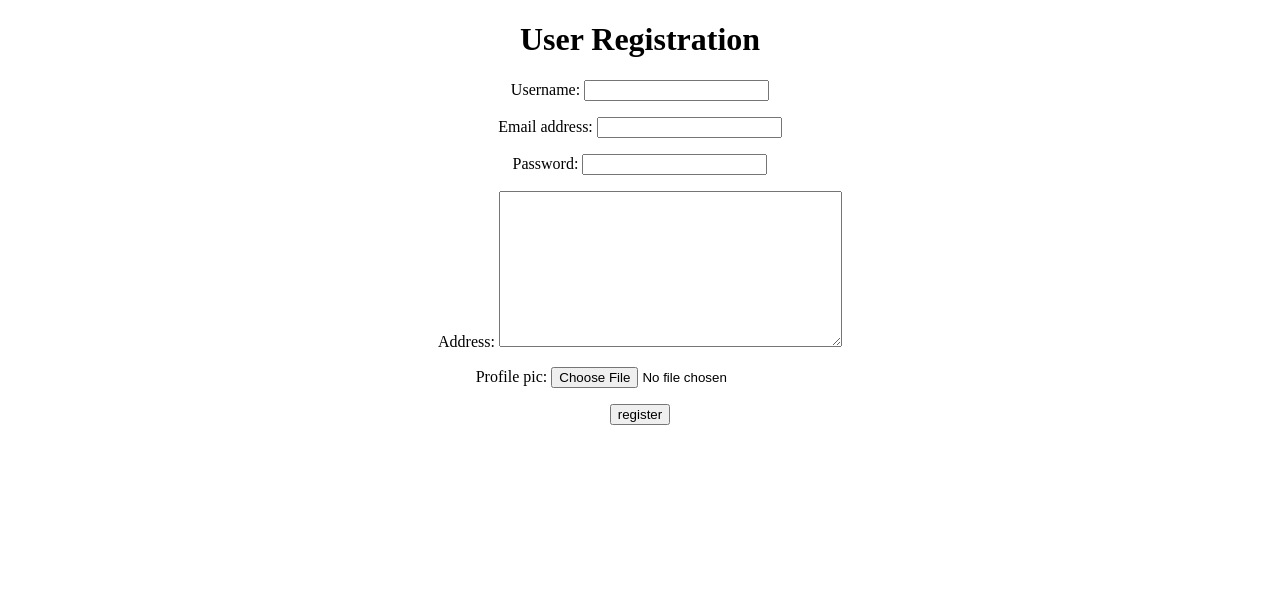
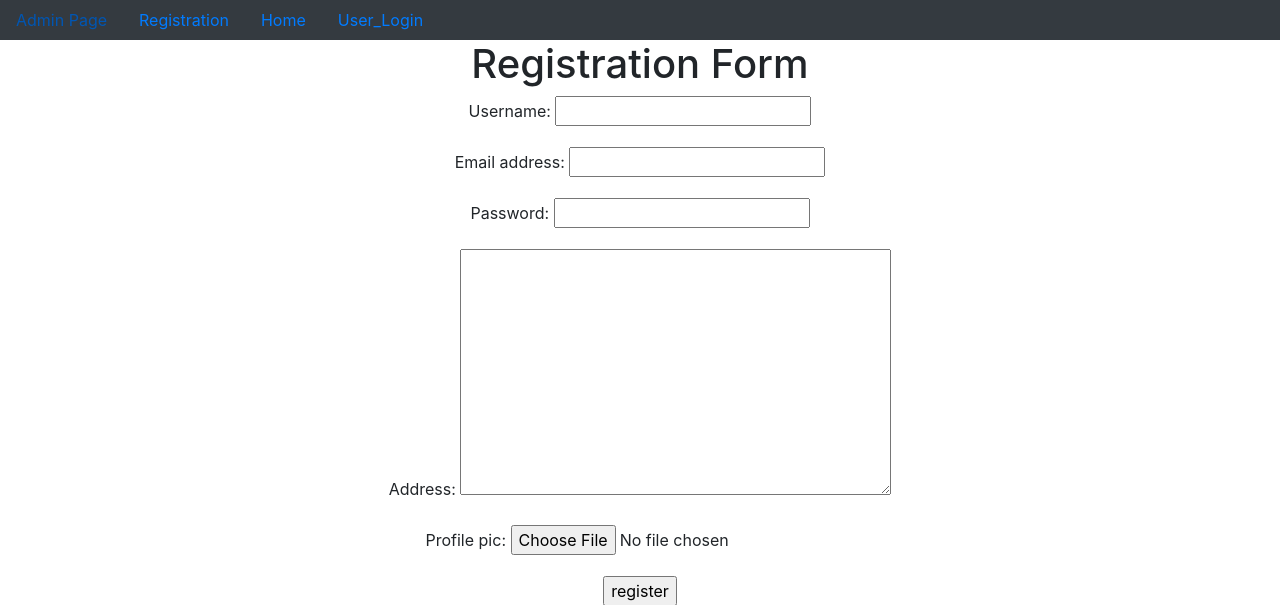
Before and after one commit to rohinipakhare/user_reg1, a Django app: page /registration/ in a window 1280 px wide. Shown: the top 605 px of the page. Run offline with Django 4.2, Linux system fonts and the light colour scheme.

Commit message:
first commit

```diff
--- a/app/views.py
+++ b/app/views.py
@@ -1,5 +1,8 @@
 from django.shortcuts import render
-from django.http import HttpResponse
+from django.http import HttpResponse,HttpResponseRedirect
+from django.contrib.auth import authenticate,login
+from django.urls import reverse
+
 
 # Create your views here.
 
@@ -24,10 +27,34 @@ def registration(request):
             MPFDO.username=MUFDO
             MPFDO.save()
             send_mail('Registration',
-                'vasu.....Thank you..Your Registration Successfull!!!!',
+                'Thank you..Your Registration Successfull!!!!',
                 'rohinipakhare22@gmail.com',
                 [MUFDO.email],
                 fail_silently=True
             )
             return HttpResponse('Registration Successfull!!!')
     return render(request,'registration.html',d)
+
+
+def home(request):
+    if request.session.get('username'):
+        username=request.session.get('username')
+        d={'username':username}
+        return render(request,'home.html',d)
+    return render(request,'home.html')
+
+
+
+def user_login(request):
+    if request.method=="POST":
+        username=request.POST['un']
+        password=request.POST['pw']
+        AUO=authenticate(username=username,password=password)
+        if AUO and AUO.is_active:
+            login(request,AUO)
+            request.session['username']=username
+            return HttpResponseRedirect(reverse('home'))
+        else:
+            return HttpResponse('Invalid Credential')
+
+    return render(request,'user_login.html')
--- /dev/null
+++ b/templates/dummy.html
@@ -0,0 +1,39 @@
+<!doctype html>
+<html lang="en">
+  <head>
+    <!-- Required meta tags -->
+    <meta charset="utf-8">
+    <meta name="viewport" content="width=device-width, initial-scale=1, shrink-to-fit=no">
+
+    <!-- Bootstrap CSS -->
+    <link rel="stylesheet" href="https://cdn.jsdelivr.net/npm/bootstrap@4.6.2/dist/css/bootstrap.min.css" integrity="sha384-xOolHFLEh07PJGoPkLv1IbcEPTNtaed2xpHsD9ESMhqIYd0nLMwNLD69Npy4HI+N" crossorigin="anonymous">
+    {% block title %}
+    <title>Hello, world!</title>
+    {% endblock %}
+  </head>
+  <body>
+    <nav class="nav bg-dark nav-dark">
+        <a href="{% url  'admin:index' %}" class="nav-link">Admin Page</a>
+        <a href="{% url  'registration' %}" class="nav-link">Registration</a>
+        <a href="{% url 'home' %}" class="nav-link">Home</a>
+        <a href="{% url 'user_login' %}" class="nav-link">User_Login</a>
+    </nav>
+
+    <!-- Optional JavaScript; choose one of the two! -->
+
+    <!-- Option 1: jQuery and Bootstrap Bundle (includes Popper) -->
+    <script src="https://cdn.jsdelivr.net/npm/jquery@3.5.1/dist/jquery.slim.min.js" integrity="sha384-DfXdz2htPH0lsSSs5nCTpuj/zy4C+OGpamoFVy38MVBnE+IbbVYUew+OrCXaRkfj" crossorigin="anonymous"></script>
+    <script src="https://cdn.jsdelivr.net/npm/bootstrap@4.6.2/dist/js/bootstrap.bundle.min.js" integrity="sha384-Fy6S3B9q64WdZWQUiU+q4/2Lc9npb8tCaSX9FK7E8HnRr0Jz8D6OP9dO5Vg3Q9ct" crossorigin="anonymous"></script>
+
+    <!-- Option 2: Separate Popper and Bootstrap JS -->
+    <!--
+    <script src="https://cdn.jsdelivr.net/npm/jquery@3.5.1/dist/jquery.slim.min.js" integrity="sha384-DfXdz2htPH0lsSSs5nCTpuj/zy4C+OGpamoFVy38MVBnE+IbbVYUew+OrCXaRkfj" crossorigin="anonymous"></script>
+    <script src="https://cdn.jsdelivr.net/npm/popper.js@1.16.1/dist/umd/popper.min.js" integrity="sha384-9/reFTGAW83EW2RDu2S0VKaIzap3H66lZH81PoYlFhbGU+6BZp6G7niu735Sk7lN" crossorigin="anonymous"></script>
+    <script src="https://cdn.jsdelivr.net/npm/bootstrap@4.6.2/dist/js/bootstrap.min.js" integrity="sha384-+sLIOodYLS7CIrQpBjl+C7nPvqq+FbNUBDunl/OZv93DB7Ln/533i8e/mZXLi/P+" crossorigin="anonymous"></script>
+    -->
+    {% block body_block %}
+
+
+    {% endblock %}
+  </body>
+</html>
--- a/templates/registration.html
+++ b/templates/registration.html
@@ -1,13 +1,12 @@
-<!DOCTYPE html>
-<html lang="en">
-<head>
-    <meta charset="UTF-8">
-    <meta name="viewport" content="width=device-width, initial-scale=1.0">
-    <title>Document</title>
-</head>
-<body>
+{% extends 'dummy.html' %}
+
+{% block title %}
+    <title>Registration</title>
+{% endblock %}
+
+{% block body_block %}
     <center>
-        <h1>User Registration</h1>
+        <h1>Registration Form</h1>
 
         <form method="POST" enctype="multipart/form-data">
             {% csrf_token %}
@@ -19,5 +18,4 @@
         <input type="submit" value="register">
         </form>
     </center>
-</body>
-</html>
+{% endblock %}
--- a/user_registration/urls.py
+++ b/user_registration/urls.py
@@ -23,5 +23,8 @@ from django.conf import settings
 urlpatterns = [
     path('admin/', admin.site.urls),
     path('registration/',registration,name='registration'),
+    path('home/',home,name='home'),
+    path('user_login/',user_login,name='user_login'),
+
 
 ]+ static(settings.MEDIA_URL,document_root=settings.MEDIA_ROOT)
```
Also changed, not shown: templates/home.html (added, +18 -0 lines), templates/user_login.html (added, +26 -0 lines), db.sqlite3.
